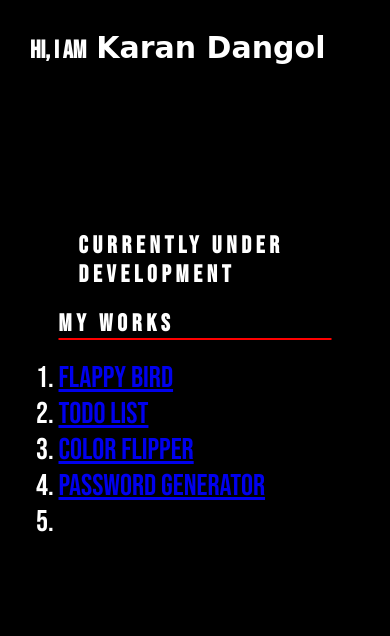
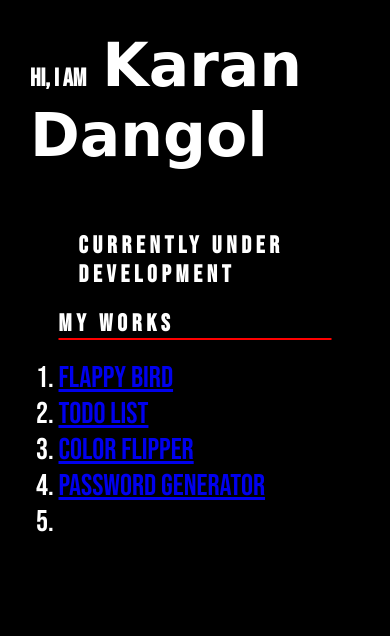
Before and after one commit to karan-dangol0/Portfolio-, a plain HTML site: page index.html in a window 390 px wide. Drawn offline with Linux system fonts and the light colour scheme; a web font is replaced by a local one.

Commit message:
Update style.css

```diff
--- a/style.css
+++ b/style.css
@@ -76,10 +76,10 @@ section .hero-projects-links li {
 }
 
 @media (max-width:400px ){
-    header .hero-info {
+    /* header .hero-info {
         /* font-size: 1em; */
     }
-    header .hero-info .hero-name {
+    header .hero-info .hero-name { */
         font-size: 1.2em !important;
     }
 
```
